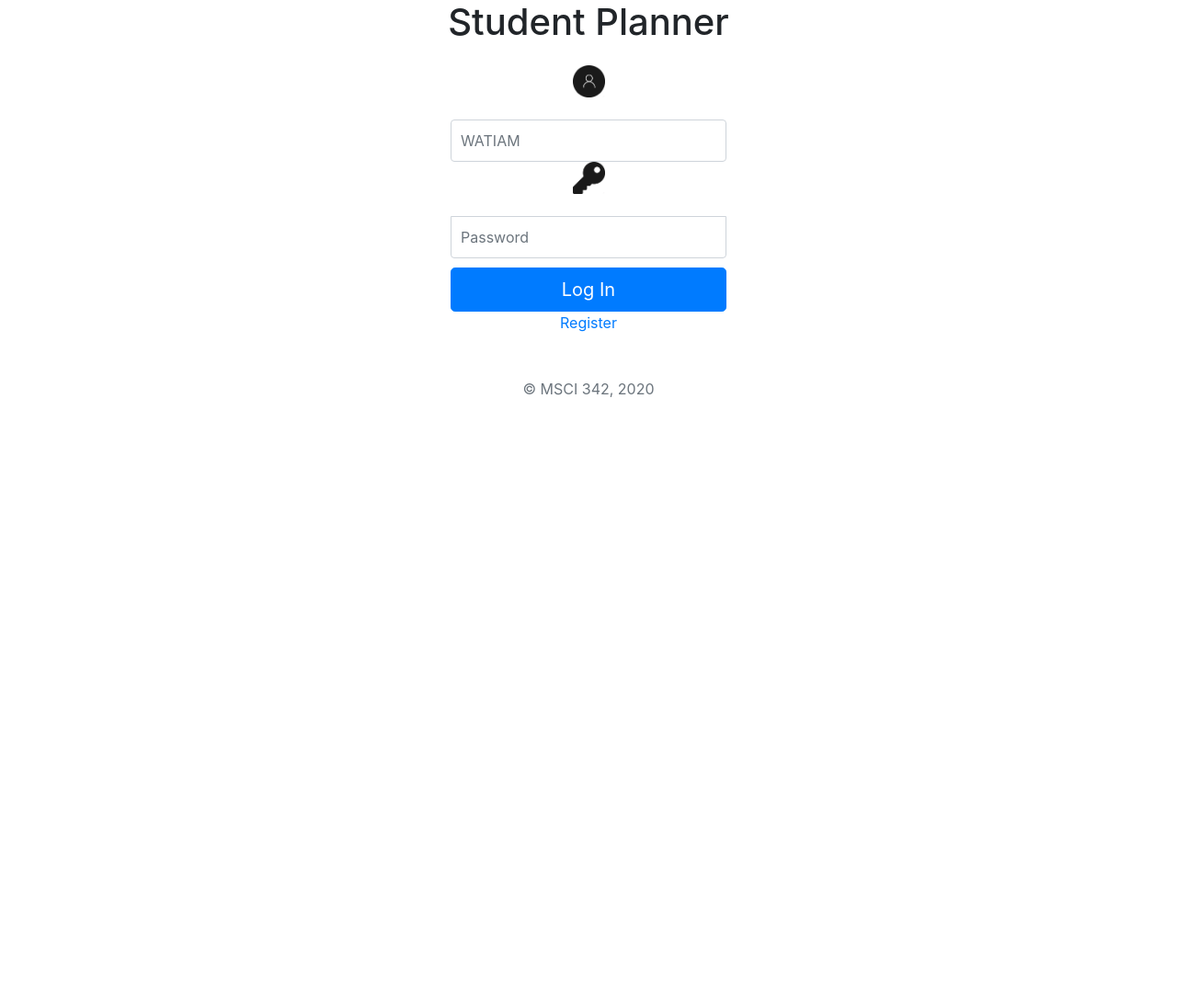
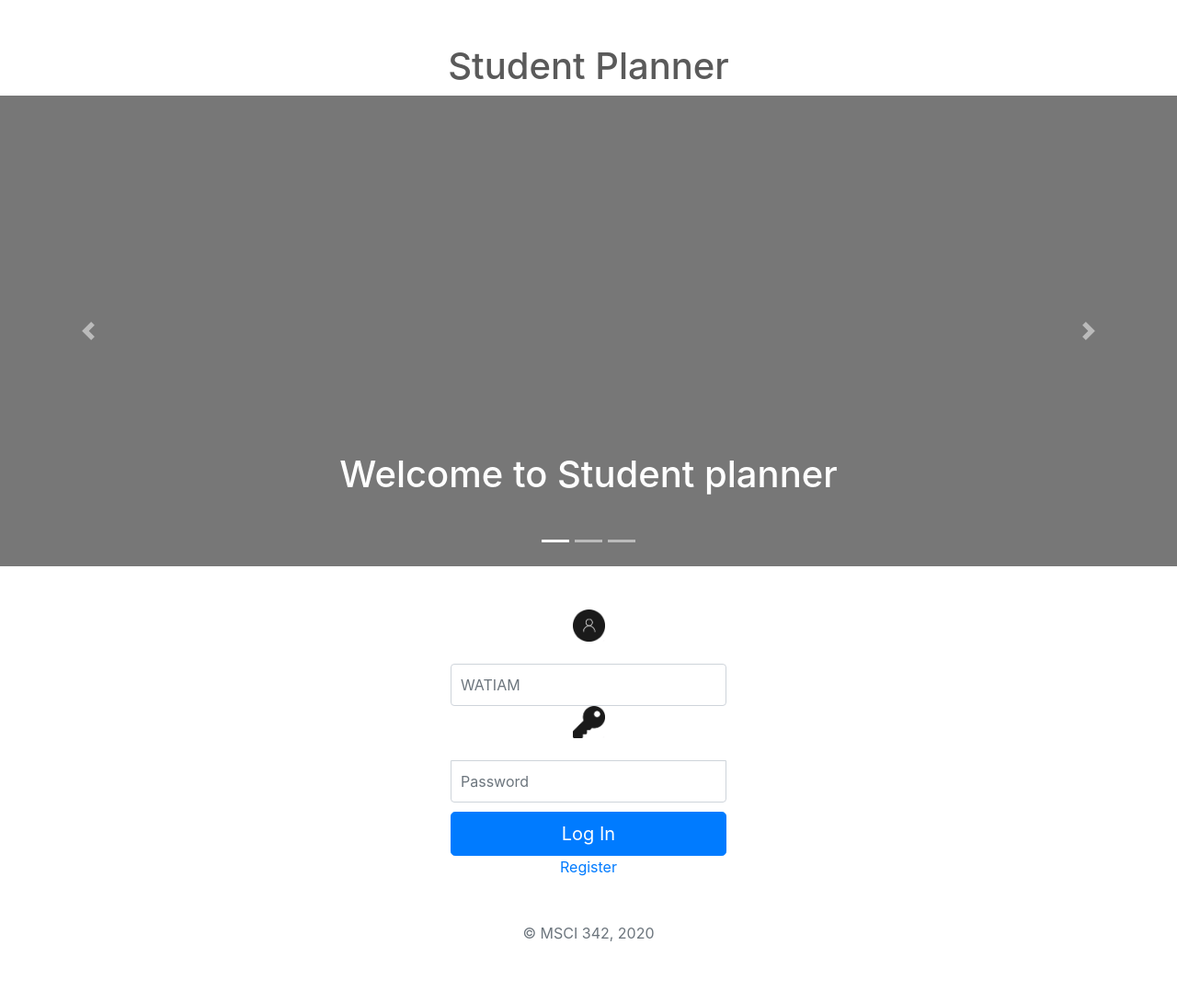
Before and after one commit to MayyarAA/studentplanner, a PHP site: page / in a window 1280 px wide. Shown: the whole page at 92% size. Before the commit the page ends 432 px from the top, so only its background shows below. Run offline with PHP 8.4, Linux system fonts and the light colour scheme; some libraries are stand-ins or nearby versions.

Commit message:
created a better looking UI for the Login page using Bootstrap and linked pages together

```diff
--- a/CSS/LogIn.css
+++ b/CSS/LogIn.css
@@ -36,3 +36,18 @@
 .form-signin img {
     display: inline-block;
 }
+
+.bd-placeholder-img {
+    font-size: 1.125rem;
+    text-anchor: middle;
+    -webkit-user-select: none;
+    -moz-user-select: none;
+    -ms-user-select: none;
+    user-select: none;
+}
+
+@media (min-width: 768px) {
+    .bd-placeholder-img-lg {
+        font-size: 3.5rem;
+    }
+}
--- /dev/null
+++ b/CSS/LoginCarousel.css
@@ -0,0 +1,63 @@
+/* Padding below the footer and lighter body text */
+
+body {
+    padding-top: 3rem;
+    padding-bottom: 2rem;
+    color: #5a5a5a;
+}
+
+
+/* CUSTOMIZE THE CAROUSEL
+  -------------------------------------------------- */
+
+
+/* Carousel base class */
+
+.carousel {
+    margin-bottom: 2rem;
+}
+
+
+/* Since positioning the image, we need to help out the caption */
+
+.carousel-caption {
+    bottom: 3rem;
+    z-index: 10;
+}
+
+
+/* Declare heights because of positioning of img element */
+
+.carousel-item {
+    height: 32rem;
+}
+
+.carousel-item>img {
+    position: absolute;
+    top: 0;
+    left: 0;
+    min-width: 100%;
+    height: 32rem;
+}
+
+
+/* RESPONSIVE CSS
+  -------------------------------------------------- */
+
+@media (min-width: 40em) {
+    /* Bump up size of carousel content */
+    .carousel-caption p {
+        margin-bottom: 1.25rem;
+        font-size: 1.25rem;
+        line-height: 1.4;
+    }
+    .featurette-heading {
+        font-size: 50px;
+    }
+}
+
+@media (min-width: 62em) {
+    .featurette-heading {
+        margin-top: 7rem;
+    }
+}
--- a/conn.php
+++ b/conn.php
@@ -1,7 +1,7 @@
 <?php
 $username = 'wmmeyer';
-$password = '342Group8!';
-$host = "localhost";
+$password = '342Group8!?';
+$host = "mansci-db.uwaterloo.ca";
 $dbname = 'wmmeyer';
 $conn = new mysqli($host, $username, $password, $dbname);
     try
--- a/index.html
+++ b/index.html
@@ -12,16 +12,82 @@
     <link rel="stylesheet" href="https://cdn.jsdelivr.net/npm/bootstrap@4.5.3/dist/css/bootstrap.min.css" integrity="sha384-TX8t27EcRE3e/ihU7zmQxVncDAy5uIKz4rEkgIXeMed4M0jlfIDPvg6uqKI2xXr2" crossorigin="anonymous">
     <script src="https://cdn.jsdelivr.net/npm/bootstrap@4.5.3/dist/js/bootstrap.bundle.min.js" integrity="sha384-ho+j7jyWK8fNQe+A12Hb8AhRq26LrZ/JpcUGGOn+Y7RsweNrtN/tE3MoK7ZeZDyx" crossorigin="anonymous"></script>
     <link href="CSS/LogIn.css" rel="stylesheet">
+    <link href="CSS/LoginCarousel.css" rel="stylesheet">
 
     <title>Student Planner</title>
 
+    <style>
+        .bd-placeholder-img {
+            font-size: 1.125rem;
+            text-anchor: middle;
+            -webkit-user-select: none;
+            -moz-user-select: none;
+            -ms-user-select: none;
+            user-select: none;
+        }
+
+        @media (min-width: 768px) {
+            .bd-placeholder-img-lg {
+                font-size: 3.5rem;
+            }
+        }
+    </style>
+
     <body class="text-center">
         <h1>Student Planner</h1>
+        <main role="main">
+            <div id="myCarousel" class="carousel slide" data-ride="carousel">
+                <ol class="carousel-indicators">
+                    <li data-target="#myCarousel" data-slide-to="0" class="active"></li>
+                    <li data-target="#myCarousel" data-slide-to="1"></li>
+                    <li data-target="#myCarousel" data-slide-to="2"></li>
+                </ol>
+                <div class="carousel-inner">
+                    <div class="carousel-item active">
+                        <svg class="bd-placeholder-img" width="100%" height="100%" xmlns="" preserveAspectRatio="xMidYMid slice" focusable="false" role="img"><rect width="100%" height="100%" fill="#777"/></svg>
+                        <div class="container">
+                            <div class="carousel-caption text-middle">
+                                <h1>Welcome to Student planner</h1>
+                            </div>
+                        </div>
+                    </div>
+                    <div class="carousel-item">
+                        <svg class="bd-placeholder-img" width="100%" height="100%" xmlns="http://www.w3.org/2000/svg" preserveAspectRatio="xMidYMid slice" focusable="false" role="img"><rect width="100%" height="100%" fill="#777"/></svg>
+                        <div class="container">
+                            <div class="carousel-caption">
+                                <h1>Another example headline.</h1>
+                                <p>Cras justo odio, dapibus ac facilisis in, egestas eget quam. Donec id elit non mi porta gravida at eget metus. Nullam id dolor id nibh ultricies vehicula ut id elit.</p>
+                                <p><a class="btn btn-lg btn-primary" href="#" role="button">Learn more</a></p>
+                            </div>
+                        </div>
+                    </div>
+                    <div class="carousel-item">
+                        <svg class="bd-placeholder-img" width="100%" height="100%" xmlns="http://www.w3.org/2000/svg" preserveAspectRatio="xMidYMid slice" focusable="false" role="img"><rect width="100%" height="100%" fill="#777"/></svg>
+                        <div class="container">
+                            <div class="carousel-caption text-right">
+                                <h1>One more for good measure.</h1>
+                                <p>Cras justo odio, dapibus ac facilisis in, egestas eget quam. Donec id elit non mi porta gravida at eget metus. Nullam id dolor id nibh ultricies vehicula ut id elit.</p>
+                                <p><a class="btn btn-lg btn-primary" href="#" role="button">Browse gallery</a></p>
+                            </div>
+                        </div>
+                    </div>
+                </div>
+                <a class="carousel-control-prev" href="#myCarousel" role="button" data-slide="prev">
+                    <span class="carousel-control-prev-icon" aria-hidden="true"></span>
+                    <span class="sr-only">Previous</span>
+                </a>
+                <a class="carousel-control-next" href="#myCarousel" role="button" data-slide="next">
+                    <span class="carousel-control-next-icon" aria-hidden="true"></span>
+                    <span class="sr-only">Next</span>
+                </a>
+            </div>
+        </main>
 
-        <div>
-
-
-        </div>
+        <script src="https://code.jquery.com/jquery-3.5.1.slim.min.js" integrity="sha384-DfXdz2htPH0lsSSs5nCTpuj/zy4C+OGpamoFVy38MVBnE+IbbVYUew+OrCXaRkfj" crossorigin="anonymous"></script>
+        <script>
+            window.jQuery || document.write('<script src="../assets/js/vendor/jquery.slim.min.js"><\/script>')
+        </script>
+        <script src="../assets/dist/js/bootstrap.bundle.min.js"></script>
 
         <div>
             <form action="login.php" class="form-signin" method="post">
@@ -37,6 +103,7 @@
                 <button class="btn btn-lg btn-primary btn-block" type="submit" value="Login">Log In</button>
                 <a href="Register.html">Register</a>
                 <p class="mt-5 mb-3 text-muted">&copy; MSCI 342, 2020</p>
+
             </form>
         </div>
     </body>
--- a/login.php
+++ b/login.php
@@ -5,8 +5,6 @@
     $submitted_username = '';
     if(!empty($_POST))
     {
-
-
 
         $query = "
             SELECT
@@ -50,8 +48,8 @@
         {
             unset($row['passwordHash']);
             $_SESSION['user'] = $row;
-              header("Location: index.php");
-            die("Redirecting to: index.php");
+              header("Location: boardView.html");
+            die("Redirecting to: boardView.html");
         }
         else
         {
```
